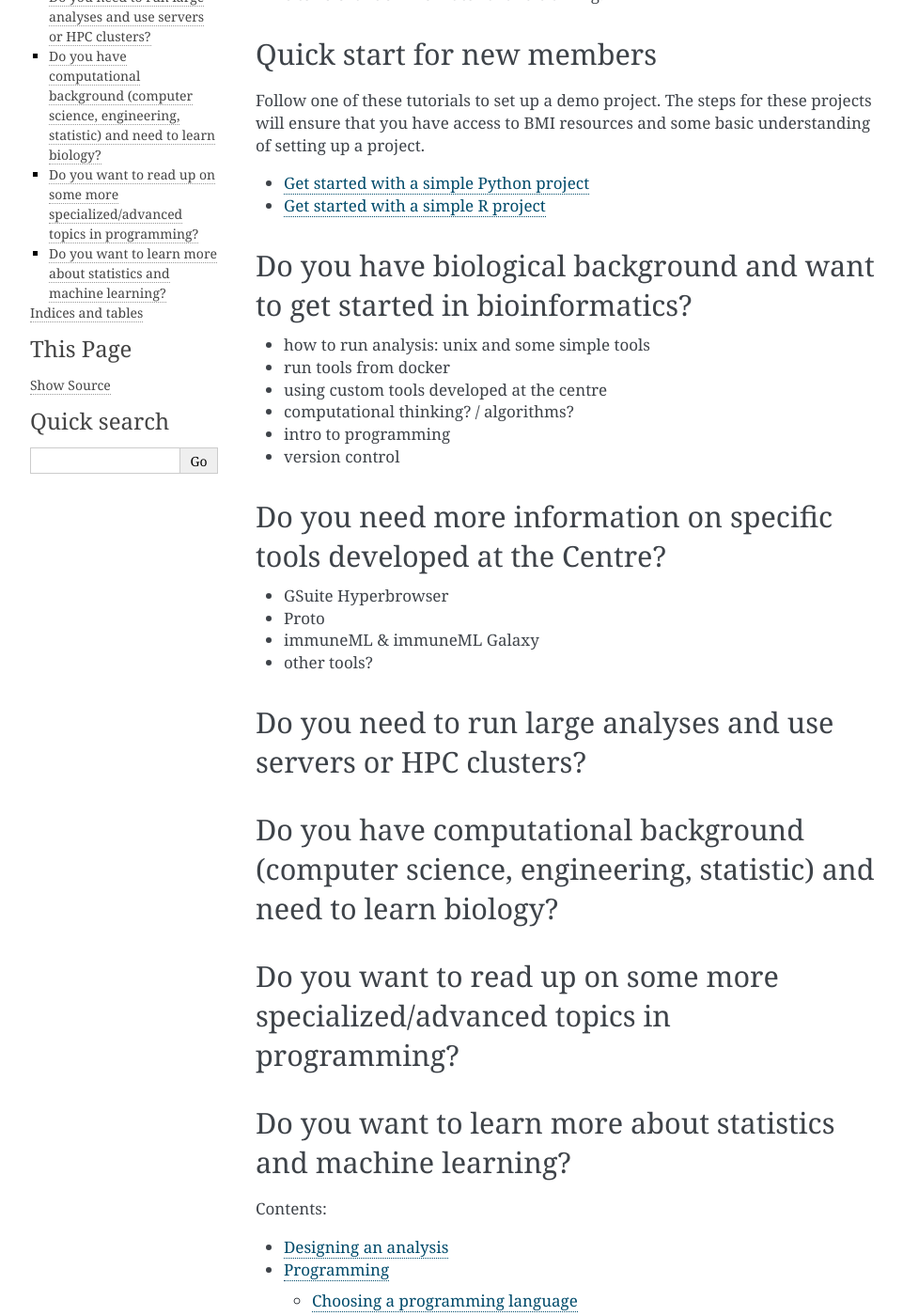
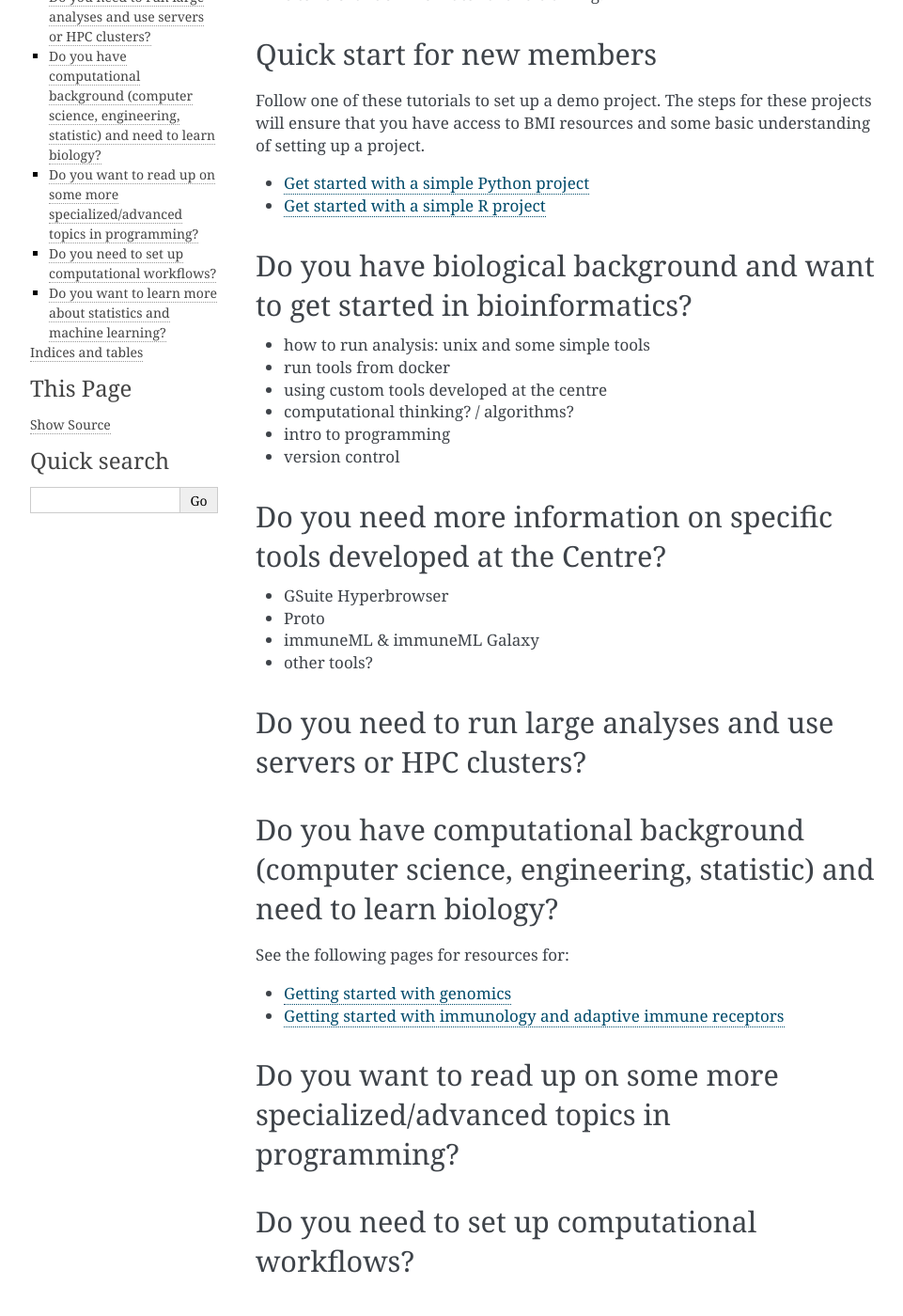
Before and after one commit to uio-bmi/sfb_knowledgebase, a Sphinx documentation site: the page built from source/index.rst, in a window 1280 px wide and 1400 px high, scrolled down 360 px. Shown: the whole window at 94% size, without its empty margins (148-1109 px from the left). Built offline with Sphinx 7.4.7, drawn with Linux system fonts in a browser that asks for light colours.

Commit message:
add a bit more content

```diff
--- /dev/null
+++ b/source/biology/genomics.rst
@@ -0,0 +1,2 @@
+Getting started with genomics
+=================================
--- /dev/null
+++ b/source/biology/immunology.rst
@@ -0,0 +1,6 @@
+Getting started with immunology and adaptive immune receptors
+=======================================================================================
+
+- intro text?
+- list of intro papers
+- relevant lectures and courses
--- a/source/index.rst
+++ b/source/index.rst
@@ -52,12 +50,20 @@ Do you need to run large analyses and use servers or HPC clusters?
 Do you have computational background (computer science, engineering, statistic) and need to learn biology?
 ---------------------------------------------------------------------------------------------------------------------------
 
-.. links to bio resources: relevant intro papers and other online resources to genomics and immunology? Make a separate page for each one
+See the following pages for resources for:
+
+- :ref:`Getting started with genomics`
+- :ref:`Getting started with immunology and adaptive immune receptors`
 
 Do you want to read up on some more specialized/advanced topics in programming?
 --------------------------------------------------------------------------------
 
-.. links to best coding practices, how to organize the code, how to make containers (e.g., docker)
+.. links to best coding practices, how to organize the code
+
+Do you need to set up computational workflows?
+------------------------------------------------
+
+.. containers and docker, snakemake and similar tools
 
 Do you want to learn more about statistics and machine learning?
 ------------------------------------------------------------------
```
Also changed, not shown: other parts of source/index.rst (+0 -2 lines).
